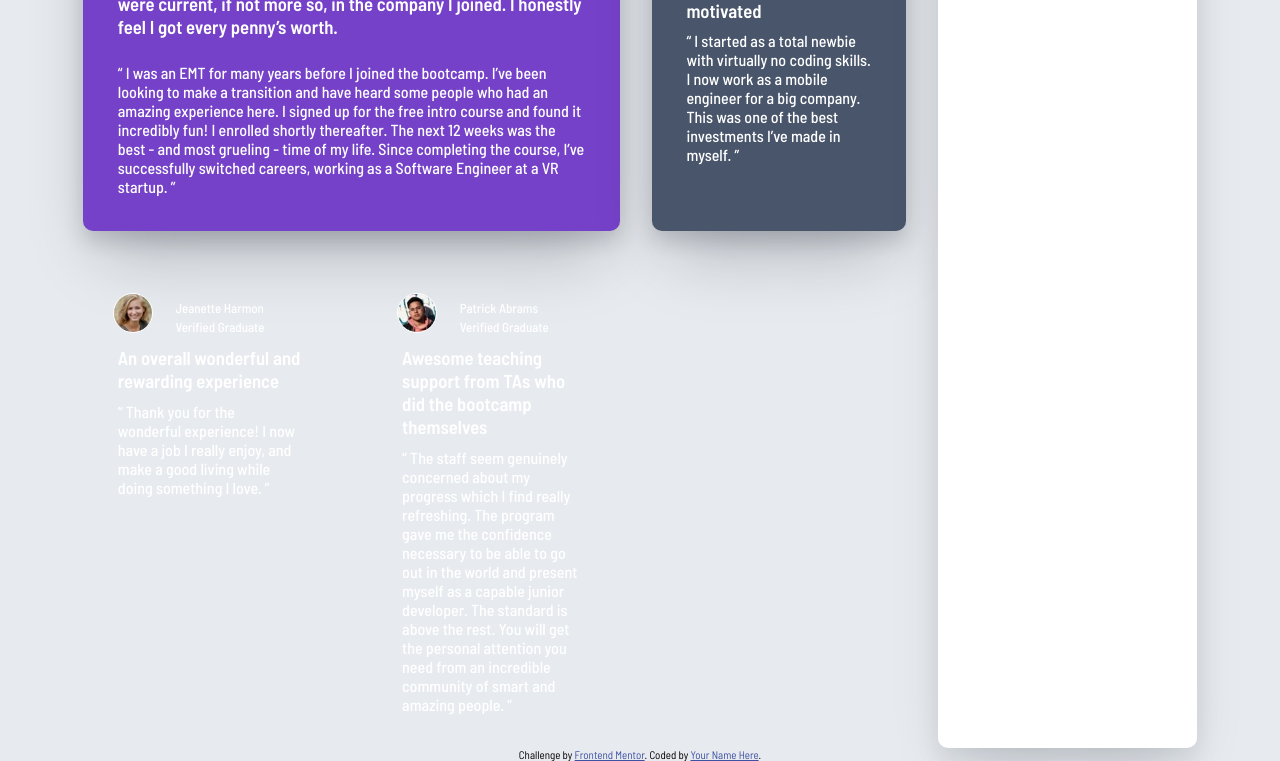
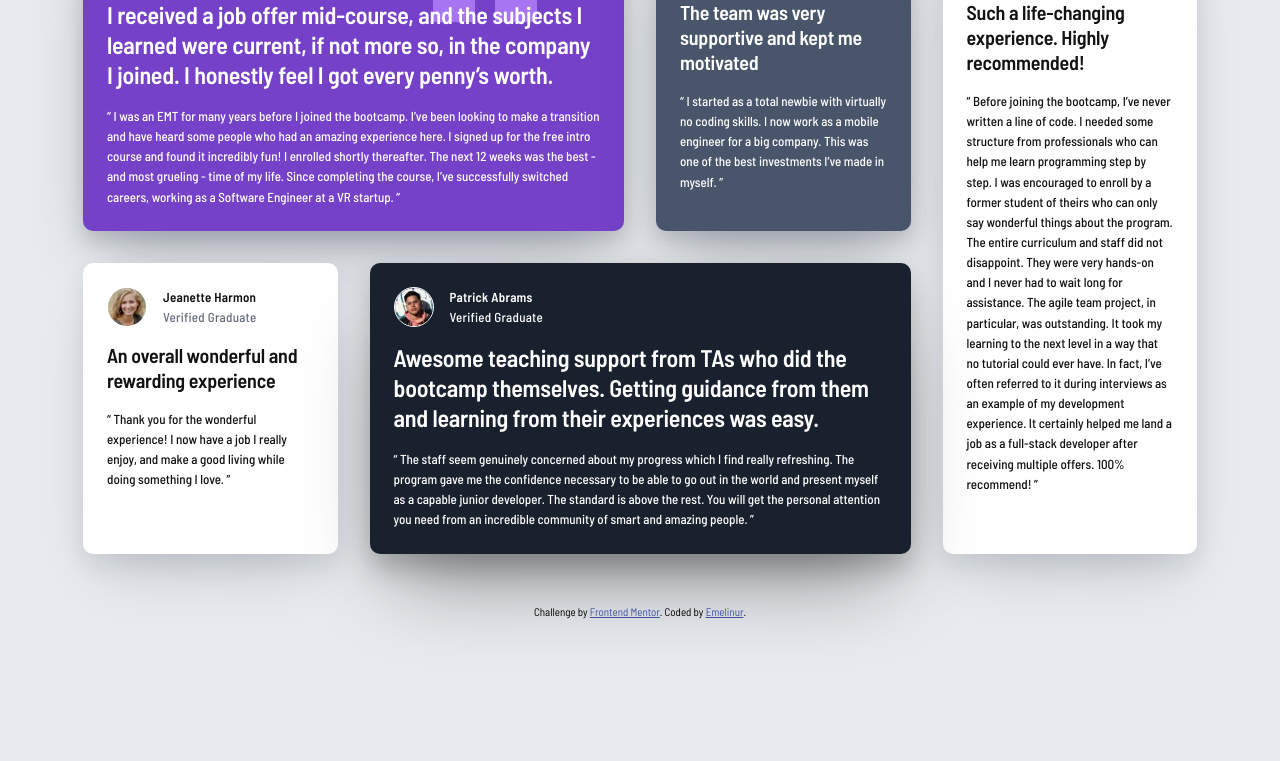
Before and after one commit to Emelinur/testimonials-grid-section-main, a plain HTML site: page index.html in a window 1280 px wide. Shown: the part 130-891 px from the top of the page. After the commit the page ends 800 px from the top, so only its background shows below. Drawn offline with Linux system fonts and the light colour scheme.

Commit message:
update style.css and index.html

```diff
--- a/index.html
+++ b/index.html
@@ -1,22 +1,17 @@
 <!DOCTYPE html>
 <html lang="en">
+
 <head>
   <meta charset="UTF-8" />
   <meta name="viewport" content="width=device-width, initial-scale=1.0" />
   <!-- displays site properly based on user's device -->
-    <link
-      rel="icon"
-      type="image/png"
-      sizes="32x32"
-      href="./images/favicon-32x32.png"
-    />
+  <link rel="icon" type="image/png" sizes="32x32" href="./images/favicon-32x32.png" />
   <link rel="stylesheet" href="style.css" />
   <link rel="preconnect" href="https://fonts.googleapis.com" />
   <link rel="preconnect" href="https://fonts.gstatic.com" crossorigin />
   <link
     href="https://fonts.googleapis.com/css2?family=Barlow+Semi+Condensed:ital,wght@0,100;0,200;0,300;0,400;0,500;0,600;0,700;0,800;0,900;1,100;1,200;1,300;1,400;1,500;1,600;1,700;1,800;1,900&display=swap"
-      rel="stylesheet"
-    />
+    rel="stylesheet" />
   <title>Frontend Mentor | [Challenge Name Here]</title>
 
   <!-- Feel free to remove these styles or customise in your own stylesheet 👍 -->
@@ -30,11 +25,12 @@
     }
   </style>
 </head>
+
 <body>
   <main>
     <section class="grid" aria-label="Testimonials">
       <!-- Daniel -->
-        <article class="card card--violet card--daniel">
+      <article class="card card--daniel">
         <header class="card__header">
           <img class="card__avatar" src="images/image-daniel.jpg" alt="" />
           <div class="card__meta">
@@ -43,15 +39,20 @@
           </div>
         </header>
         <h3 class="card__title">
-            I received a job offer mid-course, and the subjects I learned were current, if not more so, in the company I joined. I honestly feel I got every penny’s worth.
+          I received a job offer mid-course, and the subjects I learned were current, if not more so, in the company I
+          joined. I honestly feel I got every penny’s worth.
         </h3>
         <blockquote class="card__text">
-            “ I was an EMT for many years before I joined the bootcamp. I’ve been looking to make a transition and have heard some people who had an amazing experience here. I signed up for the free intro course and found it incredibly fun! I enrolled shortly thereafter. The next 12 weeks was the best - and most grueling - time of my life. Since completing the course, I’ve successfully switched careers, working as a Software Engineer at a VR startup. ”
+          “ I was an EMT for many years before I joined the bootcamp. I’ve been looking to make a transition and have
+          heard some people who had an amazing experience here. I signed up for the free intro course and found it
+          incredibly fun! I enrolled shortly thereafter. The next 12 weeks was the best - and most grueling - time of my
+          life. Since completing the course, I’ve successfully switched careers, working as a Software Engineer at a VR
+          startup. ”
         </blockquote>
       </article>
 
       <!-- Jonathan -->
-        <article class="card card--grey card--jonathan">
+      <article class="card card--jonathan">
         <header class="card__header">
           <img class="card__avatar" src="images/image-jonathan.jpg" alt="jonathan-image" />
           <div class="card__meta">
@@ -61,7 +62,8 @@
         </header>
         <h3 class="card__title">The team was very supportive and kept me motivated</h3>
         <blockquote class="card__text">
-            “ I started as a total newbie with virtually no coding skills. I now work as a mobile engineer for a big company. This was one of the best investments I’ve made in myself. ”
+          “ I started as a total newbie with virtually no coding skills. I now work as a mobile engineer for a big
+          company. This was one of the best investments I’ve made in myself. ”
         </blockquote>
       </article>
 
@@ -76,7 +78,13 @@
         </header>
         <h3 class="card__title">Such a life-changing experience. Highly recommended!</h3>
         <blockquote class="card__text">
-            “ Before joining the bootcamp, I’ve never written a line of code. I needed some structure from professionals who can help me learn programming step by step. I was encouraged to enroll by a former student of theirs who can only say wonderful things about the program. The entire curriculum and staff did not disappoint. They were very hands-on and I never had to wait long for assistance. The agile team project, in particular, was outstanding. It took my learning to the next level in a way that no tutorial could ever have. In fact, I’ve often referred to it during interviews as an example of my development experience. It certainly helped me land a job as a full-stack developer after receiving multiple offers. 100% recommend! ”
+          “ Before joining the bootcamp, I’ve never written a line of code. I needed some structure from professionals
+          who can help me learn programming step by step. I was encouraged to enroll by a former student of theirs who
+          can only say wonderful things about the program. The entire curriculum and staff did not disappoint. They were
+          very hands-on and I never had to wait long for assistance. The agile team project, in particular, was
+          outstanding. It took my learning to the next level in a way that no tutorial could ever have. In fact, I’ve
+          often referred to it during interviews as an example of my development experience. It certainly helped me land
+          a job as a full-stack developer after receiving multiple offers. 100% recommend! ”
         </blockquote>
       </article>
 
@@ -91,12 +99,13 @@
         </header>
         <h3 class="card__title">An overall wonderful and rewarding experience</h3>
         <blockquote class="card__text">
-            “ Thank you for the wonderful experience! I now have a job I really enjoy, and make a good living while doing something I love. ”
+          “ Thank you for the wonderful experience! I now have a job I really enjoy, and make a good living while doing
+          something I love. ”
         </blockquote>
       </article>
 
       <!-- Patrick -->
-        <article class="card card--dark card--patrick">
+      <article class="card card--patrick">
         <header class="card__header">
           <img class="card__avatar" src="images/image-patrick.jpg" alt="patrick-image" />
           <div class="card__meta">
@@ -105,20 +114,23 @@
           </div>
         </header>
         <h3 class="card__title">
-            Awesome teaching support from TAs who did the bootcamp themselves
+          Awesome teaching support from TAs who did the bootcamp themselves. Getting guidance from them and learning
+          from their experiences was easy.
         </h3>
         <blockquote class="card__text">
-            “ The staff seem genuinely concerned about my progress which I find really refreshing. The program gave me the confidence necessary to be able to go out in the world and present myself as a capable junior developer. The standard is above the rest. You will get the personal attention you need from an incredible community of smart and amazing people. ”
+          “ The staff seem genuinely concerned about my progress which I find really refreshing. The program gave me the
+          confidence necessary to be able to go out in the world and present myself as a capable junior developer. The
+          standard is above the rest. You will get the personal attention you need from an incredible community of smart
+          and amazing people. ”
         </blockquote>
       </article>
     </section>
   </main>
-
   <footer class="attribution">
     Challenge by
-      <a href="https://www.frontendmentor.io?ref=challenge" target="_blank"
-        >Frontend Mentor</a
-      >. Coded by <a href="#">Your Name Here</a>.
+    <a href="https://www.frontendmentor.io?ref=challenge" target="_blank">Frontend Mentor</a>. Coded by <a
+      href="https://www.frontendmentor.io/profile/Emelinur/solutions" target="_blank">Emelinur</a>.
   </footer>
 </body>
+
 </html>
--- a/style.css
+++ b/style.css
@@ -1,5 +1,5 @@
 :root {
-  /* Color */
+  /* Colors */
   --purple-50: hsl(260, 100%, 95%);
   --purple-300: hsl(264, 82%, 80%);
   --purple-500: hsl(263, 55%, 52%);
@@ -13,21 +13,33 @@
 
   /* Typography */
   --ff: "Barlow Semi Condensed", sans-serif;
-  --fs: 0.8125rem;
+  --fs-body: 0.8125rem;
+  --fs-title-lg: 1.5rem;
+  --fs-title-md: 1.25rem;
+  --fs-meta: 0.8125rem;
+
   --fw-500: 500;
   --fw-600: 600;
 
-  /* Scale */
+  --lh-tight: 1.25;
+  --lh-body: 1.55;
+
+  --ls-tight: -0.01em;
+  --ls-meta: 0.02em;
+
+  /* Layout */
   --gap: 2rem;
-   --shadow-card:    0 12px 24px rgba(17, 24, 39, .08),
-                    0 30px 60px -20px rgba(17, 24, 39, .18); /* beyaz kartlar */
 
-  --shadow-colored: 0 10px 20px rgba(17, 24, 39, .16),
-                    0 35px 65px -18px rgba(17, 24, 39, .28); /* mor / koyu kartlar */
+  /* Shadows */
+  --shadow-card: 0 12px 24px rgba(17, 24, 39, 0.08),
+    0 30px 60px -20px rgba(17, 24, 39, 0.18);
+  --shadow-colored: 0 10px 20px rgba(17, 24, 39, 0.16),
+    0 35px 65px -18px rgba(17, 24, 39, 0.28);
+  --shadow-strong: 0 14px 28px rgba(0, 0, 0, 0.22),
+    0 45px 80px -24px rgba(0, 0, 0, 0.42);
+}
 
-  --shadow-strong:  0 14px 28px rgba(0, 0, 0, .22),
-                    0 45px 80px -24px rgba(0, 0, 0, .42);    /* en alttaki geniş panel */
-}
+/* Reset */
 * {
   margin: 0;
   padding: 0;
@@ -36,92 +48,166 @@
 
 body {
   display: grid;
-  background-color: var(--grey-100);
+  min-height: 100svh;
+  align-content: space-evenly;
+  background: var(--grey-100);
   font-family: var(--ff);
+  font-size: var(--fs-body);
+  line-height: var(--lh-body);
 }
+
+/* Layout */
 main {
   display: grid;
+  align-content: center;
   justify-content: center;
-  align-content: center;
-  min-height: 100svh;
 }
 
 .grid {
-  width: 1114px;
+  max-width: 69.625rem;
+  margin-inline: auto;
   display: grid;
-  grid-template-columns: repeat(4, span 1);
-  margin-inline: auto;
+  grid-template-columns: repeat(4, 1fr);
+  gap: var(--gap);
   grid-template-areas:
     "daniel daniel jonathan kira"
     "jeanette patrick patrick kira";
-  gap: 2rem;
 }
+
+/* Card base */
 .card {
-  border-radius: 10px;
-  padding: 1.875rem;
+  display: flex;
+  flex-direction: column;
+  gap: 1rem;
+  border-radius: 0.625rem;
+  padding: 1.5rem;
+  background: var(--white);
+  box-shadow: var(--shadow-card);
+}
+
+/* Header (avatar + meta) */
+.card__header {
+  display: flex;
+  align-items: center;
   gap: 1rem;
 }
-.card img {
+
+.card__avatar {
   width: 2.5rem;
   height: 2.5rem;
-  margin-right: 1rem;
   border: 1px solid var(--white);
-  border-radius: 50px;
+  border-radius: 50%;
+  flex: 0 0 auto;
 }
-.card--violet {
+
+.card__meta {
+  display: flex;
+  flex-direction: column;
+  color: var(--white);
+}
+
+.card__name {
+  font-size: var(--fs-meta);
+  font-weight: var(--fw-600);
+  letter-spacing: var(--ls-meta);
+}
+
+.card__role {
+  font-size: var(--fs-meta);
+  font-weight: var(--fw-500);
+  letter-spacing: var(--ls-meta);
+}
+
+/* Titles & body */
+.card__title {
+  font-size: var(--fs-title-md);
+  font-weight: var(--fw-600);
+  line-height: var(--lh-tight);
+  letter-spacing: var(--ls-tight);
+  color: var(--white);
+}
+
+.card__text {
+  font-size: var(--fs-body);
+  font-weight: var(--fw-500);
+  color: var(--white);
+}
+
+/* ----- Card variants (areas + colors) ----- */
+
+/* Daniel */
+.card--daniel {
+  grid-area: daniel;
+  box-shadow: var(--shadow-colored);
   background-color: var(--purple-500);
   background-image: url(./images/bg-pattern-quotation.svg);
   background-repeat: no-repeat;
-  background-position-x: 80%;
+  background-position: 80% 0;
 }
-.card--daniel {
-  display: grid;
-  grid-area: "daniel";
-  grid-column: span 2;
-  grid-row: span 1;
+.card--daniel .card__title {
+  font-size: var(--fs-title-lg);
+}
+
+/* Jonathan (dark grey) */
+.card--jonathan {
+  grid-area: jonathan;
+  background: var(--grey-500);
   box-shadow: var(--shadow-colored);
 }
-.card__meta,
-.card__title,
-.card__text {
-  color: var(--white);
-  padding: 0.3rem;
+
+/* Kira (light card) */
+.card--kira {
+  grid-area: kira;
+  background: var(--white);
+  box-shadow: var(--shadow-card);
 }
-.card__header {
-  display: flex;
+.card--kira .card__title,
+.card--kira .card__text,
+.card--kira .card__name {
+  color: var(--black);
 }
-.card__name,
-.card__role {
-  font-size: var(--fs);
-  padding: 0.1rem;
-  font-weight: 500;
+.card--kira .card__role {
+  color: var(--grey-400);
 }
-.card__title {
-  font-weight: 600;
+
+/* Jeanette (light card) */
+.card--jeanette {
+  grid-area: jeanette;
+  background: var(--white);
+  box-shadow: var(--shadow-card);
 }
-.card__text {
-  font-weight: 500;
+.card--jeanette .card__title,
+.card--jeanette .card__text,
+.card--jeanette .card__name {
+  color: var(--black);
 }
-.card--grey {
-  background-color: var(--grey-500);
+.card--jeanette .card__role {
+  color: var(--grey-400);
 }
-.card--jonathan {
-  grid-area: "jonathan";
-  grid-column: span 1;
-  grid-row: span 1;
-  box-shadow: var(--shadow-50);
-  box-shadow: var(--shadow-colored);
+
+/* Patrick (very dark) */
+.card--patrick {
+  grid-area: patrick;
+  background: var(--dark-blue);
+  box-shadow: var(--shadow-strong);
 }
-.card--kira {
-  grid-area: "kira";
-  grid-column: span 1;
-  grid-row: span 2;
-  box-shadow: var( --shadow-card);
-  background-color: var(--white);
-  color: var(--black);
+.card--patrick .card__title {
+  font-size: var(--fs-title-lg);
+}
 
+@media (23.4375rem<=width<69.25rem) {
+  .grid {
+    max-width: 21.25rem;
+    margin-inline: auto;
+    display: grid;
+    grid-template-columns: 1fr;
+    margin: 2rem;
+    gap: var(--gap);
+    grid-template-areas:
+      "daniel"
+      "jonathan"
+      "jeanette"
+      "kira"
+      "patrick";
+  }
 }
-.card--jeanette {
-  grid-area: "jeanette";
-
-}
```
Also changed, not shown: images/desktop.png (added), images/mobil.png (added). Lines whose indentation alone changed are shown as unchanged.
